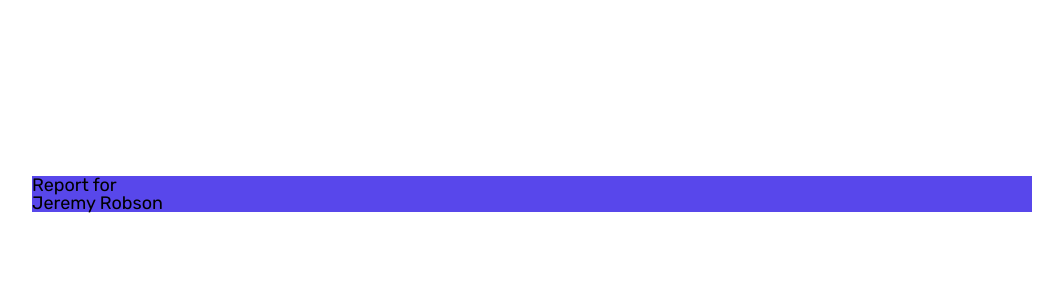
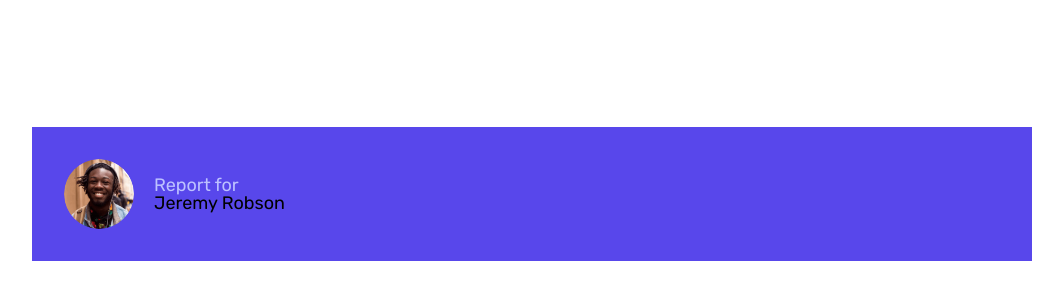
Before and after one commit to msunji/fe-mentor-time-tracking, a JavaScript app: page / in a window 1280 px wide. Shown: the part 206-506 px from the top of the page, without its empty margins (108-1171 px from the left). Built offline with nearby package versions, Linux system fonts and the light colour scheme; the HTML template or start-up script is replaced by a standard one.

Commit message:
Add profile picture, resize photo and add border styling

```diff
--- a/src/components/Profile.js
+++ b/src/components/Profile.js
@@ -1,17 +1,39 @@
 import styled from 'styled-components';
+import profileImg from '../assets/img/image-jeremy.png';
 
 const ProfileInfo = styled.div`
   background: var(--blue);
+  display: flex;
+  flex-direction: row;
+  align-items: center;
+  padding: 2rem 2rem;
+  border-radius: var(--curved-border);
+
+  img {
+    border: 3px solid var(--white);
+    height: 70px;
+    border-radius: 50%;
+    margin-right: 20px;
+  }
+
+  p {
+    color: var(--blue-pale);
+  }
 `;
 
+const ProfileFilter = styled.div`
+`;
 
 const Profile = (data) => {
 
   return (
     <div>
       <ProfileInfo>
-        <p>Report for</p>
-        <h1>Jeremy Robson</h1>
+        <img src={profileImg} alt="Jeremy Robson" />
+        <div>
+          <p>Report for</p>
+          <h1>Jeremy Robson</h1>
+        </div>
       </ProfileInfo>
 
     </div>
```
